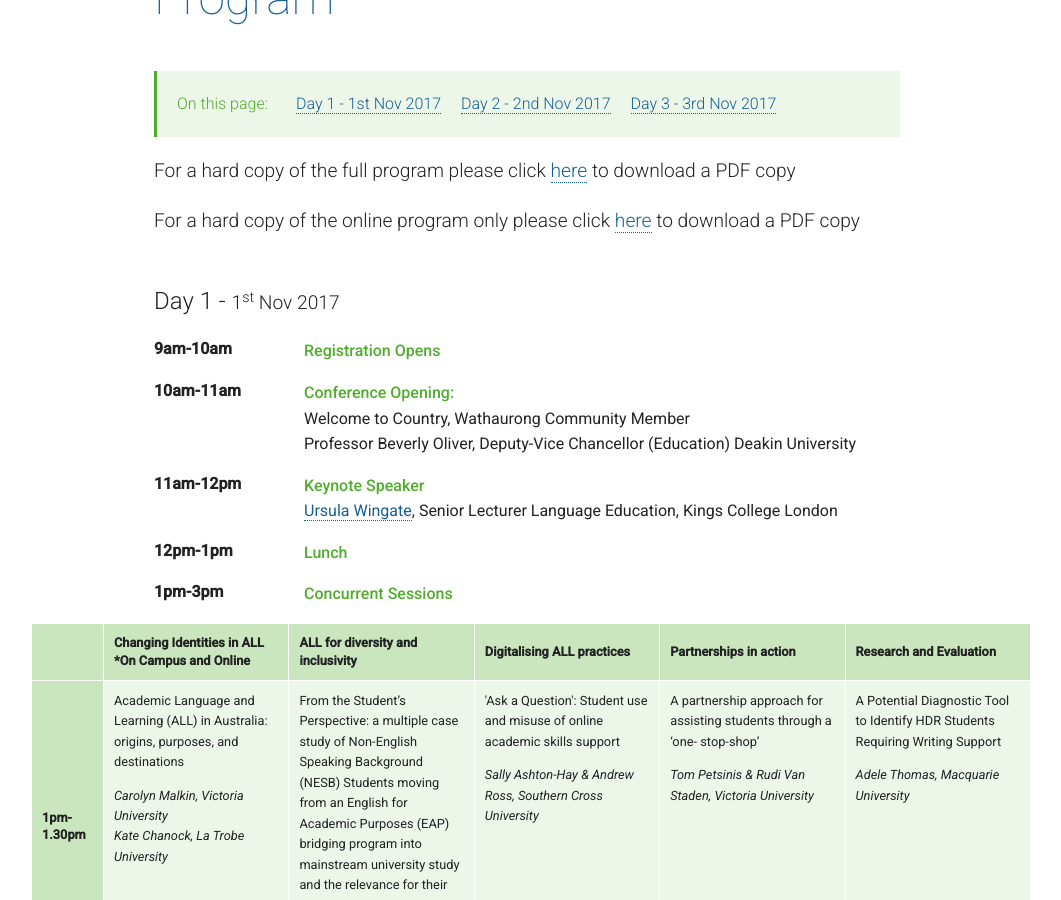
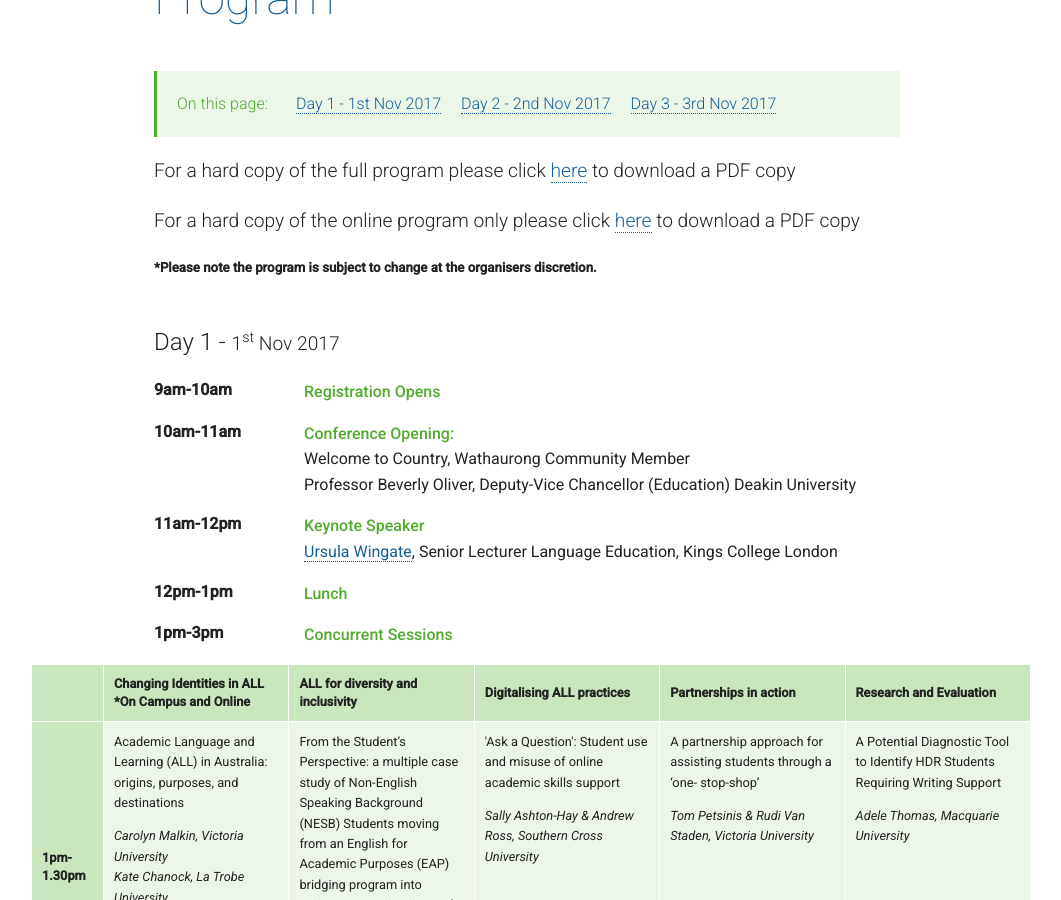
Before and after one commit to aallconference2017/aallconference2017.github.io, a Jekyll site: the page built from program/index.html, in a window 1280 px wide and 900 px high, scrolled down 387 px. Shown: the whole window, without its empty margins (113-1174 px from the left). Built offline with Jekyll 4.4.1, drawn with Linux system fonts in a browser that asks for light colours.

Commit message:
Updated 'program/index.html' via CloudCannon

```diff
--- a/program/index.html
+++ b/program/index.html
@@ -7,7 +7,7 @@ show_jump_links: true
 ---
 <div class="container">
 	<div class="content">
-		<div class="editable"><p>For a hard copy of the full program please click <a href="/Complete program for Web.pdf">here</a> to download a PDF copy</p><p>For a hard copy of the online program only please click <a href="/Online program.pdf">here</a> to download a PDF copy</p></div>
+		<div class="editable"><p>For a hard copy of the full program please click <a href="/Complete program for Web.pdf">here</a> to download a PDF copy</p><p>For a hard copy of the online program only please click <a href="/Online program.pdf">here</a> to download a PDF copy</p><h5>*Please note the program is subject to change at the organisers discretion.</h5></div>
         <h2>Day 1 - <small>1<sup>st</sup> Nov 2017</small></h2>
         <ul class="program">
             <li><span class="time editable">9am-10am</span> <div class="session editable"><p><strong>Registration Opens</strong></p></div></li>
```
